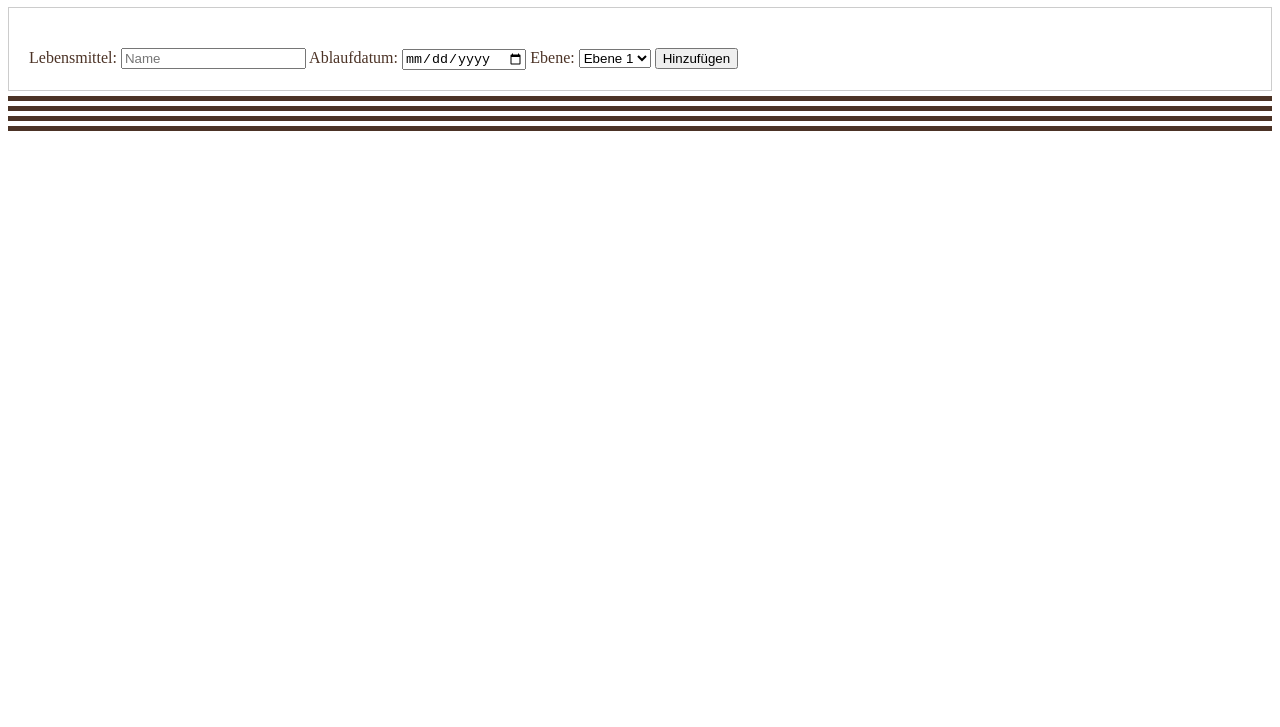
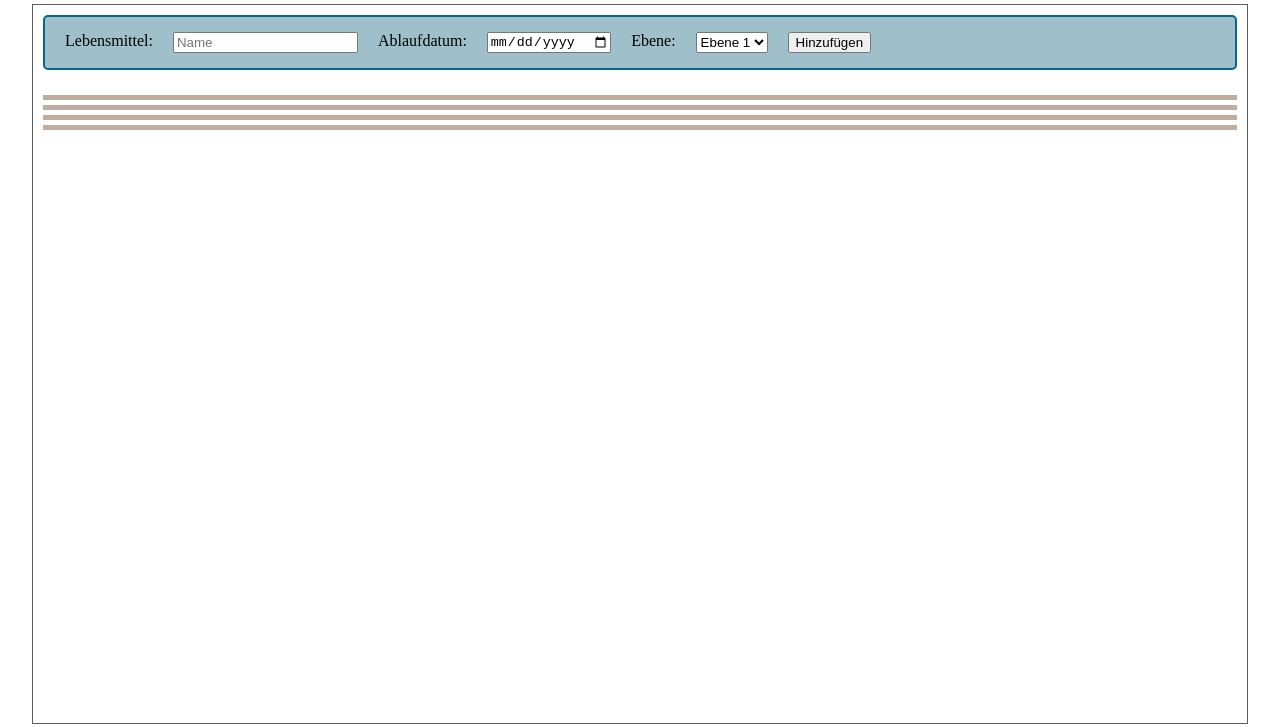
Before and after one commit to alinakr26/GIS_SoSe24, a plain HTML site: page index.html in a window 1280 px wide. Shown: the part 73-800 px from the top of the page. Drawn offline with Linux system fonts and the light colour scheme.

Commit message:
rot speichert sich auch mit

```diff
--- a/index.html
+++ b/index.html
@@ -1,15 +1,13 @@
-
 <!DOCTYPE html>
 <html lang="en">
 <head>
-  <link rel="stylesheet" href="styles.css">
   <meta charset="UTF-8">
   <meta name="viewport" content="width=device-width, initial-scale=1.0">
   <title>Vorratsschrank</title>
+  <link rel="stylesheet" href="styles.css">
 </head>
 <body>
   <h1>Mein Vorratsschrank</h1>
-
   <div class="container">
     <!-- Eingabeformular für neue Lebensmittel -->
     <div class="add-item-form">
@@ -26,13 +24,15 @@
       </select>
       <button onclick="addItem()">Hinzufügen</button>
     </div>
+
+    <!-- Lebensmittelbehälter für jede Ebene -->
+    <div class="levels">
+      <div class="level" id="level1"></div>
+      <div class="level" id="level2"></div>
+      <div class="level" id="level3"></div>
+      <div class="level" id="level4"></div>
+    </div>
   </div>
-
-  <!-- Lebensmittelbehälter für jede Ebene -->
-  <div class="level" id="level1"></div>
-  <div class="level" id="level2"></div>
-  <div class="level" id="level3"></div>
-  <div class="level" id="level4"></div>
 
   <!-- JavaScript-Datei einbinden -->
   <script src="script.js" defer></script>
--- a/script.js
+++ b/script.js
@@ -64,6 +64,10 @@ function addItemToPage(item) {
       <button onclick="deleteItem('${item.name.replace(/\s/g, '')}')">Löschen</button>
   `;
 
+  if (item.amount < 2) {
+    newItem.classList.add("warning");
+  }
+
   var levelContainer = document.getElementById(`level${item.level}`);
   if (levelContainer) {
       levelContainer.appendChild(newItem);
@@ -84,9 +88,9 @@ function decreaseCount(itemName) {
   var countSpan = document.getElementById(`${itemName}Count`);
   var count = parseInt(countSpan.textContent);
   if (count > 0) {
-    countSpan.textContent = count - 1;
-    updateItemInLocalStorage(itemName, count - 1);
-    checkCountAndColor(countSpan, count - 1);
+      countSpan.textContent = count - 1;
+      updateItemInLocalStorage(itemName, count - 1);
+      checkCountAndColor(countSpan, count - 1);
   }
 }
 
@@ -97,10 +101,10 @@ function deleteItem(itemName) {
 }
 
 function checkCountAndColor(countSpan, count) {
-  if (count <= 1) {
-    countSpan.parentElement.parentElement.classList.add("warning");
+  if (count < 2) {
+      countSpan.parentElement.parentElement.classList.add("warning");
   } else {
-    countSpan.parentElement.parentElement.classList.remove("warning");
+      countSpan.parentElement.parentElement.classList.remove("warning");
   }
 }
 
--- a/styles.css
+++ b/styles.css
@@ -1,62 +1,84 @@
-/* Farbvariablen */
-:root {
-    --primary-color: rgb(2, 105, 139);
-    --secondary-color: #4c3326;
-    --warning-color: rgb(239, 3, 50);
+body, html {
+    margin: 0;
+    padding: 0;
+    height: 100%;
+    width: 100%;
+    display: flex;
+    flex-direction: column;
+    align-items: center;
+    font-family: 'Times New Roman', Times, serif;
   }
 
-  /* Überschrift */
   h1 {
-      color: var(--primary-color);
-      font-family: 'Times New Roman', Times, serif;
-      text-align: center;
+    color: rgb(2, 105, 139);
+    margin: 20px 0; /* Adjusted margin to bring it higher */
   }
 
-  /* Hauptcontainer */
   .container {
-      color: var(--secondary-color);
     display: flex;
     flex-direction: column;
-      font-family: 'Times New Roman', Times, serif;
-      border: 1px solid #ccc;
-      padding: 20px;
-      margin: 0 auto;
+    height: 90vh; /* Reduced height */
+    width: 95vw; /* Reduced width */
+    overflow-y: auto;
+    border: 1px solid #5c5c5c;
+    padding: 10px;
+    box-sizing: border-box;
   }
 
-  /* Lebensmittelebene */
+  .levels {
+    display: flex;
+    flex-direction: column;
+    height: 100%;
+    overflow-y: auto;
+  }
+
   .level {
     display: flex;
     flex-wrap: wrap;
-      justify-content: center;
-      border-bottom: 5px solid var(--secondary-color); /* Dicker brauner Balken oben */
-      padding-top: 5px; /* Abstand zum Balken */
-      align-items: center; /* Vertikale Ausrichtung zentrieren */
+    border-bottom: 5px solid #a1826fa8;
+    padding-top: 5px;
   }
 
-  /* Einzelnes Lebensmittel */
   .item {
-      flex: 0 0 calc(25% - 20px); /* Breite für jedes Element */
-      margin: 0.5rem; /* Platz um die Produkte herum */
-      border: 3px solid var(--secondary-color);
-      padding: 10px;
+    flex: 0 0 calc(20% - 10px); /* Further reduced width */
+    margin: 5px; /* Reduced margin */
+    border: 3px solid #4c3326;
+    padding: 5px; /* Reduced padding */
     text-align: center;
     background-color: rgb(172, 161, 148);
     position: relative;
   }
 
-  /* Warnungsklasse */
   .warning {
-      background-color: var(--warning-color);
+    background-color: rgb(243, 40, 40);
+
   }
 
-  /* Überschrift für jedes Lebensmittel */
+  .delete-icon {
+    position: absolute;
+    top: 5px;
+    right: 5px;
+    cursor: pointer;
+  }
+
   h3 {
-      color: var(--secondary-color);
-      font-family: 'Times New Roman', Times, serif;
+    color: #414040;
     text-align: unset;
   }
 
-  /* Eingabeformular */
   .add-item-form {
-      margin-top: 20px;
+    display: flex;
+    flex-wrap: wrap;
+    margin-bottom: 20px;
+    padding: 10px;
+    border: 2px solid rgb(2, 105, 139);
+    background-color: rgb(159, 191, 202);
+    border-radius: 5px;
   }
+
+  .add-item-form label,
+  .add-item-form input,
+  .add-item-form select,
+  .add-item-form button {
+    margin: 5px 10px;
+  }
```
Also changed, not shown: 1 other file. Lines whose indentation alone changed are shown as unchanged.
